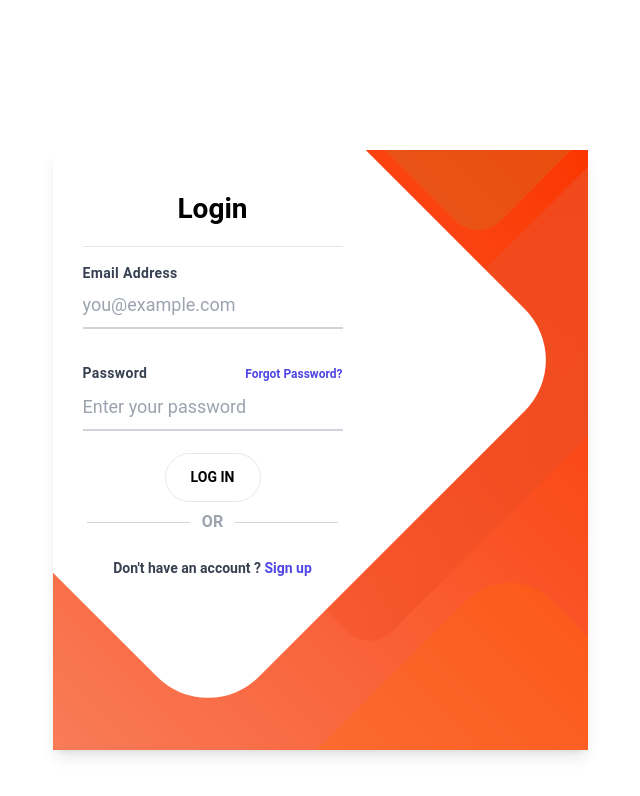
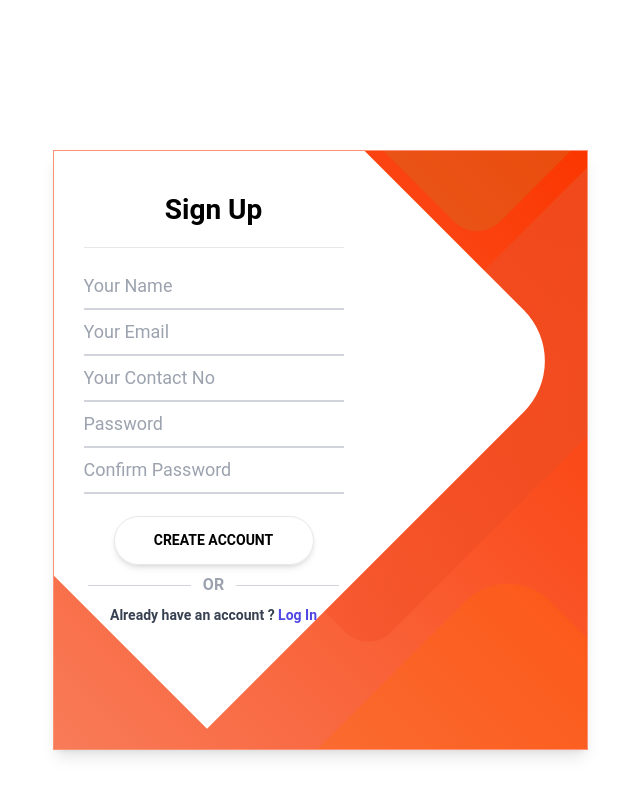
Before and after one commit to bigyanpatel/YCY-Frontend, a React (Create React App) app: page /login in a window 1280 px wide. Shown: the top 796 px of the page, without its empty margins (320-960 px from the left). Built offline with nearby package versions, Linux system fonts and the light colour scheme.

Commit message:
Feat: Created Signup form

```diff
--- a/src/App.jsx
+++ b/src/App.jsx
@@ -1,12 +1,12 @@
 import './App.css';
-import { HomePage, Login } from './page/PageExport';
+import { HomePage, Login, Signup } from './page/PageExport';
 
 
 function App() {
   return (
     <>
       {/* <HomePage/> */}
-      <Login/>
+      <Signup/>
     </>
   );
 }
--- a/src/index.css
+++ b/src/index.css
@@ -7,3 +7,10 @@
       font-family: roboto, sans-serif;
     }
 }
+
+@layer utilities {
+  input[type="number"]::-webkit-inner-spin-button,
+  input[type="number"]::-webkit-outer-spin-button {
+    @apply appearance-none;
+  }
+}
--- a/src/page/Authentication/Login/Login.jsx
+++ b/src/page/Authentication/Login/Login.jsx
@@ -5,7 +5,7 @@ export const Login = () => {
     <div className='flex p-[15px] my-[50px] justify-center items-center min-h-screen'>
         <div className='relative h-[600px] w-[535px] overflow-hidden shadow-lg'>
             <div className='absolute left-0 flex flex-col justify-center items-center w-[320px] pt-[38px] px-[30px]'>
-            <h3 className='text-[28px] font-bold'>Login</h3>
+                <h3 className='text-[28px] font-bold'>Log In</h3>
                 <hr className='w-[100%] my-[16px]'/>
                 <form
                 onSubmit={(e) => {
@@ -52,11 +52,9 @@ export const Login = () => {
                 <span className='absolute rotate-45 h-[220px] w-[220px] bg-[#d2691e6e] top-[-172px] right-0 rounded-[32px]'></span>
                 <span className='absolute rotate-45 h-[540px] w-[190px] bg-gradient-45 from-[#fb532e5f] to-[rgb(236,76,32)] top-[-24px] right-0 rounded-[32px]'></span>
                 <span className='absolute rotate-45 h-[400px] w-[200px] bg-[#ff6a004b] top-[420px] right-[50px] rounded-[60px]'></span>
-            <span className='absolute rotate-45 h-[520px] w-[520px] bg-[#fff] top-[-50px] right-[120px] rounded-r-[72px]'></span>
+                <span className='absolute rotate-45 h-[520px] w-[520px] bg-[#fff] top-[-50px] right-[120px] rounded-tr-[72px]'></span>
             </div>
         </div>
     </div>
-    //login form container
-
   )
 }
--- /dev/null
+++ b/src/page/Authentication/Signup/Signup.jsx
@@ -0,0 +1,45 @@
+import React from 'react'
+
+export const Signup = () => {
+  return (
+    <div className='flex p-[15px] my-[50px] justify-center items-center min-h-screen'>
+        <div className='relative h-[600px] w-[535px] overflow-hidden shadow-lg border-[rgba(251,54,0,0.54)] border'>
+            <div className='absolute left-0 flex flex-col justify-center items-center w-[320px] pt-[38px] px-[30px]'>
+                <h3 className='text-[28px] font-bold'>Sign Up</h3>
+                <hr className='w-[100%] my-[16px]'/>
+                <form
+                onSubmit={(e) => {
+                    e.preventDefault();
+                }}
+                className="w-full flex justify-center flex-col"
+                >
+                <input class="w-full text-lg py-2 border-b-2 border-gray-300 outline-none focus:border-[#6c757d] hover:border-[#6c757d] duration-300" type="name" placeholder="Your Name"/>
+                <input class="w-full text-lg py-2 border-b-2 border-gray-300 outline-none focus:border-[#6c757d] hover:border-[#6c757d] duration-300" type="email" placeholder="Your Email"/>
+                <input class="w-full text-lg py-2 border-b-2 border-gray-300 outline-none focus:border-[#6c757d] hover:border-[#6c757d] duration-300" type="number" placeholder="Your Contact No"/>
+                <input class="w-full text-lg py-2 border-b-2 border-gray-300 outline-none focus:border-[#6c757d] hover:border-[#6c757d] duration-300" type="email" placeholder="Password"/>
+                <input class="w-full text-lg py-2 border-b-2 border-gray-300 outline-none focus:border-[#6c757d] hover:border-[#6c757d] duration-300" type="email" placeholder="Confirm Password"/>
+                <button className="text-[14px] font-bold px-[15px] py-[13px] mt-[22px] mx-[30px] border rounded-[50px] hover:border-[grey] shadow-md duration-300">
+                    CREATE ACCOUNT
+                </button>
+                <div className="flex items-start">
+                    <div className="w-[50%] border-t mx-1 self-center border-gray-300"></div>
+                    <span className="px-2 my-2 text-gray-400 font-semibold text-center">
+                    OR
+                    </span>
+                    <div className="w-3/6 border-t mx-1 self-center border-gray-300"></div>
+                </div>
+                </form>
+                <div class="text-sm font-display font-semibold text-gray-700 text-center">
+                    Already have an account ? <a class="cursor-pointer text-indigo-600 hover:text-indigo-800">Log In</a>
+                </div>
+            </div>
+            <div className='absolute top-0 left-0 right-0 bottom-0 -z-10 bg-gradient-45 from-[rgb(248,123,88)] to-[rgb(251,54,0)]'>
+                <span className='absolute rotate-45 h-[220px] w-[220px] bg-[#d2691e6e] top-[-172px] right-0 rounded-[32px]'></span>
+                <span className='absolute rotate-45 h-[540px] w-[190px] bg-gradient-45 from-[#fb532e5f] to-[rgb(236,76,32)] top-[-24px] right-0 rounded-[32px]'></span>
+                <span className='absolute rotate-45 h-[400px] w-[200px] bg-[#ff6a004b] top-[420px] right-[50px] rounded-[60px]'></span>
+                <span className='absolute rotate-45 h-[520px] w-[520px] bg-[#fff] top-[-50px] right-[120px] rounded-tr-[72px]'></span>
+            </div>
+        </div>
+    </div>
+  )
+}
--- a/src/page/PageExport.js
+++ b/src/page/PageExport.js
@@ -1,4 +1,5 @@
 import {HomePage} from './Home/HomePage'
 import {Login} from './Authentication/Login/Login'
+import {Signup} from './Authentication/Signup/Signup'
 
-export {HomePage, Login}
+export {HomePage, Login, Signup}
```
Lines whose indentation alone changed are shown as unchanged.
